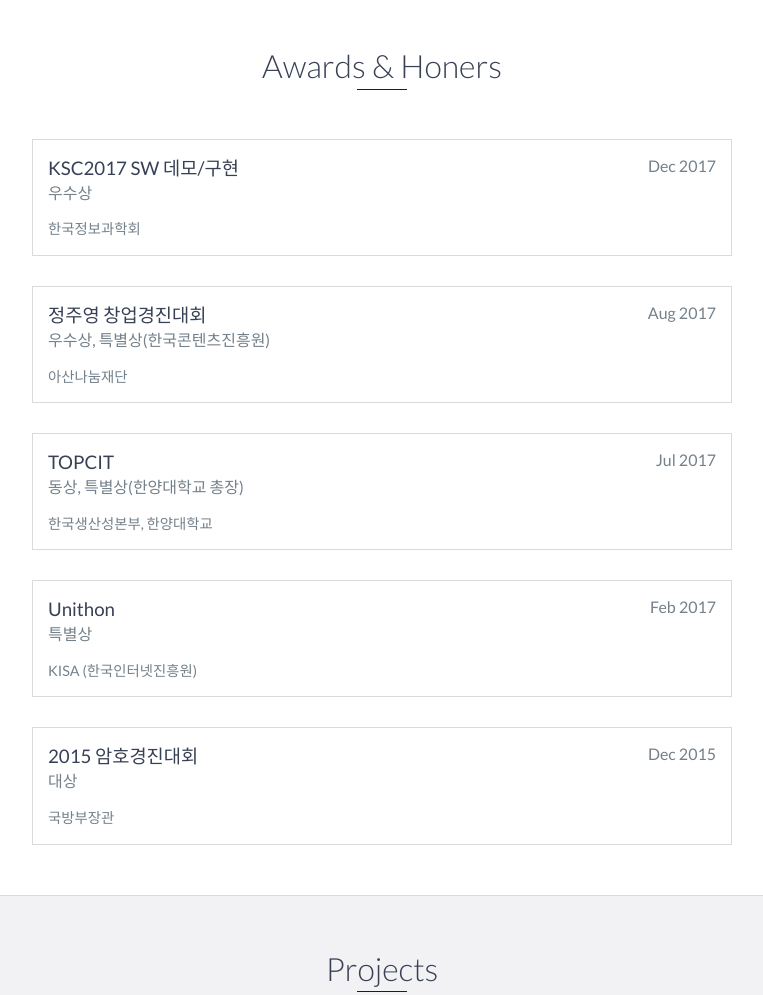
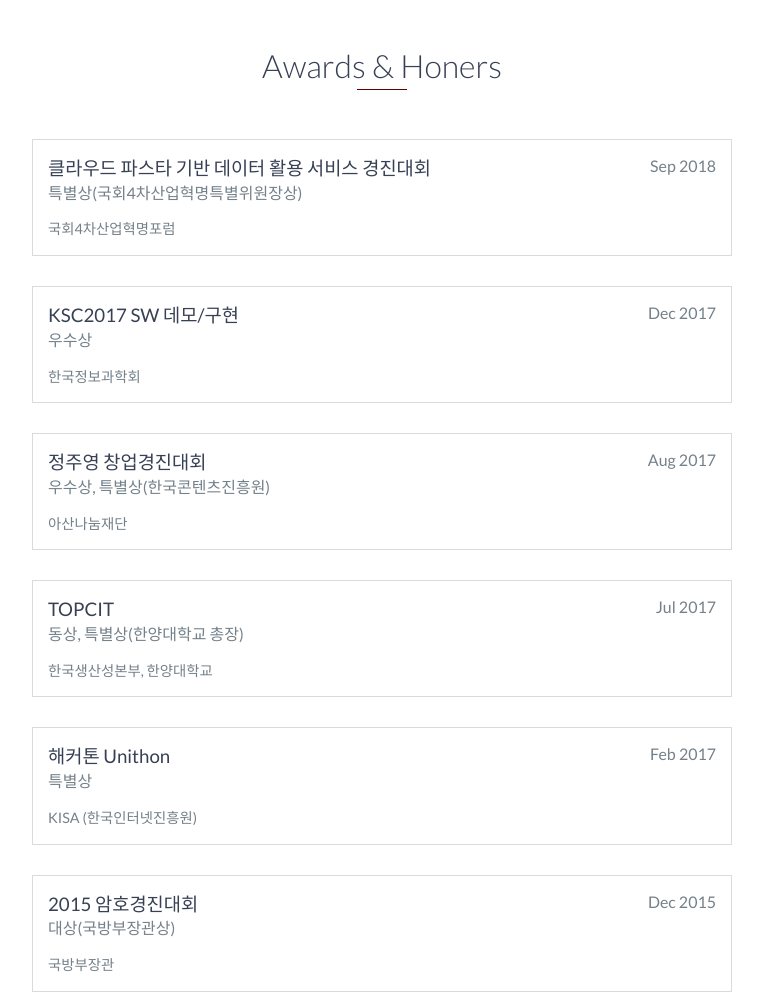
Before and after one commit to hehpollon/hehpollon.github.io, a website: page index.html in a window 1280 px wide. Shown: the part 2340-3335 px from the top of the page, without its empty margins (258-1021 px from the left). Drawn offline with nearby package versions, Linux system fonts and the light colour scheme.

Commit message:
[ADD] 2018 reward

```diff
--- a/index.html
+++ b/index.html
@@ -96,10 +96,10 @@
                 <h4>CTO</h4>
                 <p>
                     - 안드로이드 어플리케이션 개발 <br>
-                    - 웹 페이지 개발 <br>
-                    - API 서버 개발 <br>
                     - 이미지 & 태그 머신러닝 연구<br>
-                    - 유저 로그 수집 및 분석 서버 개발
+                    - 유저 로그 수집 및 분석 서버 개발<br>
+                    - API 서버 개발<br>
+                    - 웹 페이지 개발
                 </p>
             </div>
 
@@ -135,10 +135,19 @@
             </div>
         </div>
     </div>
-    <!-- End #experience -->
 
     <div id="education">
         <h2 class="heading">Awards & Honers</h2>
+
+        <div class="education-block">
+            <h3>클라우드 파스타 기반 데이터 활용 서비스 경진대회</h3>
+            <span class="education-date">Sep 2018</span>
+            <h4>특별상(국회4차산업혁명특별위원장상)</h4>
+            <p>
+                국회4차산업혁명포럼
+            </p>
+        </div>
+
         <div class="education-block">
             <h3>KSC2017 SW 데모/구현</h3>
             <span class="education-date">Dec 2017</span>
@@ -147,7 +156,6 @@
                 한국정보과학회
             </p>
         </div>
-        <!-- End .education-block -->
 
         <div class="education-block">
             <h3>정주영 창업경진대회</h3>
@@ -157,7 +165,6 @@
                 아산나눔재단
             </p>
         </div>
-        <!-- End .education-block -->
         <div class="education-block">
             <h3>TOPCIT</h3>
             <span class="education-date">Jul 2017</span>
@@ -166,27 +173,23 @@
                 한국생산성본부, 한양대학교
             </p>
         </div>
-        <!-- End .education-block -->
         <div class="education-block">
-            <h3>Unithon</h3>
+            <h3>해커톤 Unithon</h3>
             <span class="education-date">Feb 2017</span>
             <h4>특별상</h4>
             <p>
                 KISA (한국인터넷진흥원)
             </p>
         </div>
-        <!-- End .education-block -->
         <div class="education-block">
             <h3>2015 암호경진대회</h3>
             <span class="education-date">Dec 2015</span>
-            <h4>대상</h4>
+            <h4>대상(국방부장관상)</h4>
             <p>
                 국방부장관
             </p>
         </div>
-        <!-- End .education-block -->
     </div>
-    <!-- End #education -->
 
     <div id="projects" class="background-alt">
         <h2 class="heading">Projects</h2>
```
